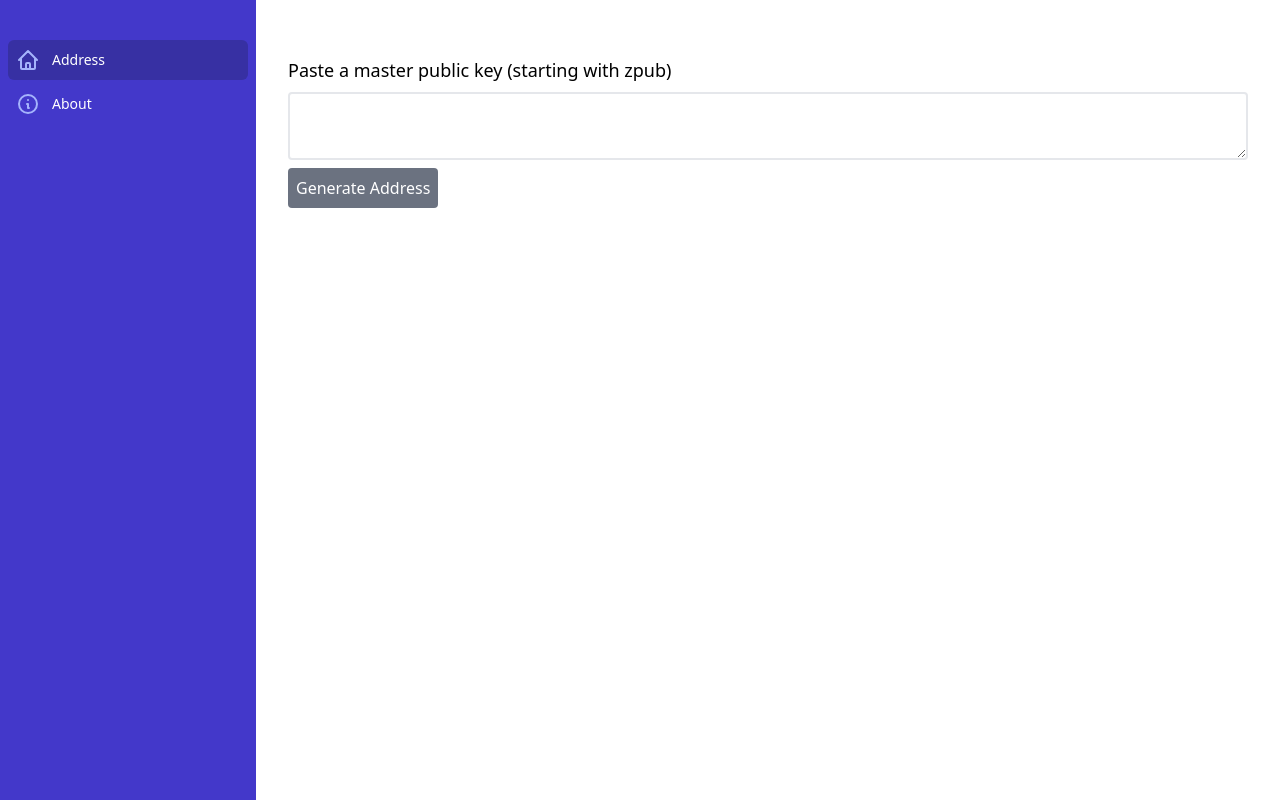
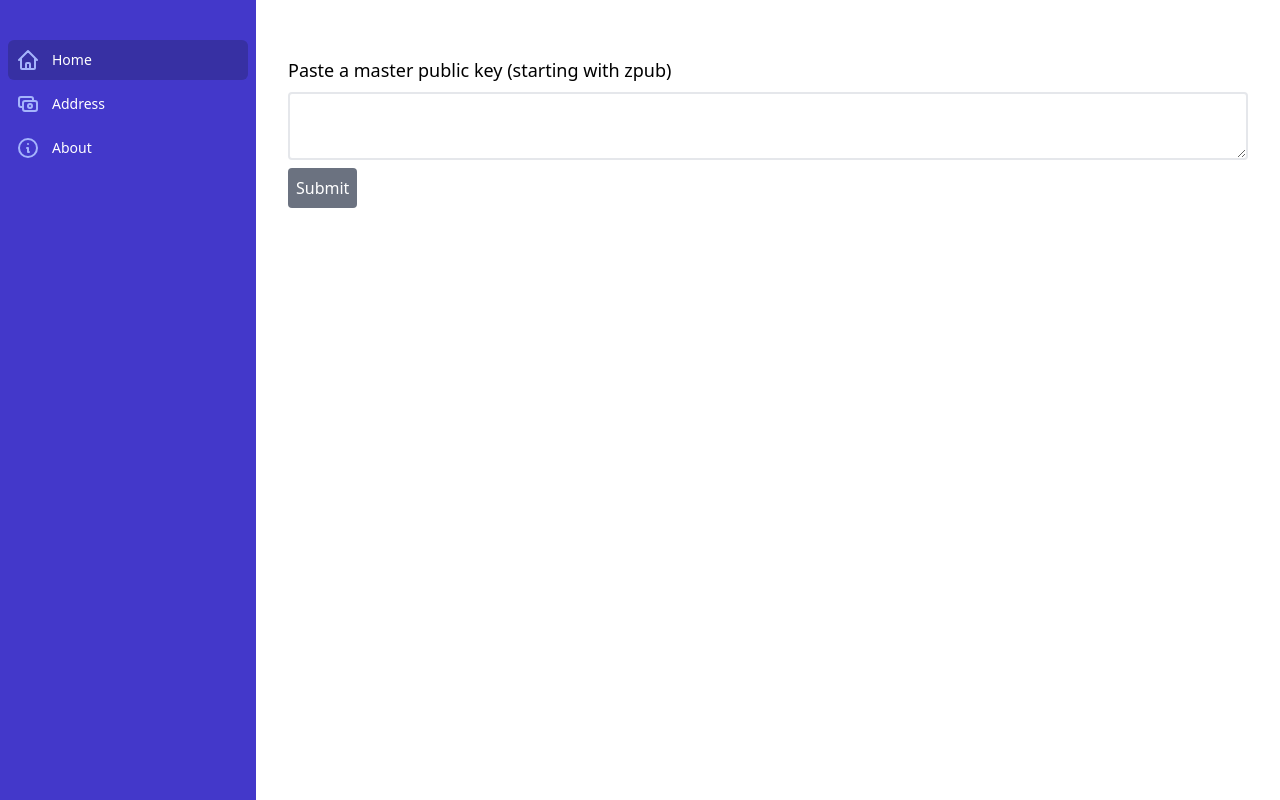
Before and after one commit to abhiShandy/bitcoin-labels, a Next.js app in the folder client/: page / in a window 1280 px wide. Built offline with nearby package versions, Linux system fonts and the light colour scheme.

Commit message:
use xpub context for global state

```diff
--- a/client/components/MasterPubKeyForm.tsx
+++ b/client/components/MasterPubKeyForm.tsx
@@ -1,6 +1,8 @@
 import React from "react";
+import { useRouter } from "next/router";
 
-export default function MasterPubKeyForm({ xpub, setXpub, generateAddress }) {
+export default function MasterPubKeyForm({ xpub, setXpub }) {
+  const router = useRouter();
   return (
     <form>
       <div className="flex flex-col mt-4">
@@ -18,10 +20,13 @@ export default function MasterPubKeyForm({ xpub, setXpub, generateAddress }) {
         ></textarea>
       </div>
       <button
-        onClick={generateAddress}
+        onClick={(e) => {
+          e.preventDefault();
+          router.push("/address");
+        }}
         className="bg-gray-500 p-2 text-white rounded mt-2"
       >
-        Generate Address
+        Submit
       </button>
     </form>
   );
--- a/client/components/SidebarLayout.tsx
+++ b/client/components/SidebarLayout.tsx
@@ -2,6 +2,7 @@
 import React, { Fragment, useState } from "react";
 import { Dialog, Transition } from "@headlessui/react";
 import {
+  CashIcon,
   HomeIcon,
   InformationCircleIcon,
   MenuIcon,
@@ -18,9 +19,15 @@ export default function SidebarLayout({ children, title }) {
 
   const navigation = [
     {
-      name: "Address",
+      name: "Home",
       href: "/",
       icon: HomeIcon,
+      current: title === "Home",
+    },
+    {
+      name: "Address",
+      href: "/address",
+      icon: CashIcon,
       current: title === "Address",
     },
     {
--- /dev/null
+++ b/client/contexts/Xpub.ts
@@ -0,0 +1,13 @@
+import React, { Dispatch, SetStateAction } from "react";
+
+const XpubContext = React.createContext<{
+  xpub: string;
+  setXpub: Dispatch<SetStateAction<string>>;
+}>({
+  xpub: "",
+  setXpub: () => {
+    return "";
+  },
+});
+
+export default XpubContext;
--- a/client/pages/_app.tsx
+++ b/client/pages/_app.tsx
@@ -1,9 +1,15 @@
 import "../styles/global.css";
 import type { AppProps } from "next/app";
-import React from "react";
+import React, { useState } from "react";
+import XpubContext from "../contexts/Xpub";
 
 function MyApp({ Component, pageProps: { session, ...pageProps } }: AppProps) {
-  return <Component {...pageProps} />;
+  const [xpub, setXpub] = useState("");
+  return (
+    <XpubContext.Provider value={{ xpub, setXpub }}>
+      <Component {...pageProps} />
+    </XpubContext.Provider>
+  );
 }
 
 export default MyApp;
--- /dev/null
+++ b/client/pages/address.tsx
@@ -0,0 +1,34 @@
+import React, { useContext, useEffect, useState } from "react";
+import Head from "next/head";
+import SidebarLayout from "../components/SidebarLayout";
+import AddressTable from "../components/AddressTable";
+import publicKeyToAddressList from "../utils/publicKeyToAddressList";
+import XpubContext from "../contexts/Xpub";
+
+export default function AddressPage() {
+  const { xpub } = useContext(XpubContext);
+  const [addressList, setAddressList] = useState<string[]>([]);
+
+  useEffect(() => {
+    const generateAddressList = async () => {
+      try {
+        const response = publicKeyToAddressList(xpub);
+        setAddressList(response);
+      } catch (error) {
+        console.log("Error getting addresses");
+      }
+    };
+    generateAddressList();
+  }, [xpub]);
+
+  return (
+    <>
+      <Head>
+        <title>Address | Bit Table</title>
+      </Head>
+      <SidebarLayout title="Address">
+        <AddressTable addressList={addressList} />
+      </SidebarLayout>
+    </>
+  );
+}
--- a/client/pages/index.tsx
+++ b/client/pages/index.tsx
@@ -1,37 +1,18 @@
 import Head from "next/head";
-import React, { MouseEventHandler, useState } from "react";
-import publicKeyToAddressList from "../utils/publicKeyToAddressList";
+import React, { useContext } from "react";
 import MasterPubKeyForm from "../components/MasterPubKeyForm";
-import AddressTable from "../components/AddressTable";
 import SidebarLayout from "../components/SidebarLayout";
+import XpubContext from "../contexts/Xpub";
 
 export default function HomePage() {
-  const [xpub, setXpub] = useState("");
-  const [addressList, setAddressList] = useState<string[]>([]);
-  const generateAddress: MouseEventHandler = (e) => {
-    e.preventDefault();
-    let response: string[];
-    try {
-      response = publicKeyToAddressList(xpub);
-      setAddressList(response);
-    } catch (error) {
-      alert("Error calculating addresses");
-    }
-  };
+  const { xpub, setXpub } = useContext(XpubContext);
   return (
     <>
       <Head>
         <title>Bit Table</title>
       </Head>
-      <SidebarLayout title="Address">
-        {addressList.length === 0 && (
-          <MasterPubKeyForm
-            xpub={xpub}
-            setXpub={setXpub}
-            generateAddress={generateAddress}
-          />
-        )}
-        <AddressTable addressList={addressList} />
+      <SidebarLayout title="Home">
+        <MasterPubKeyForm xpub={xpub} setXpub={setXpub} />
       </SidebarLayout>
     </>
   );
```
